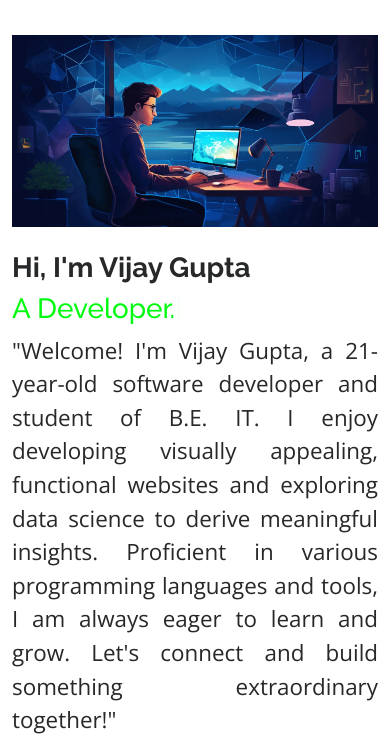
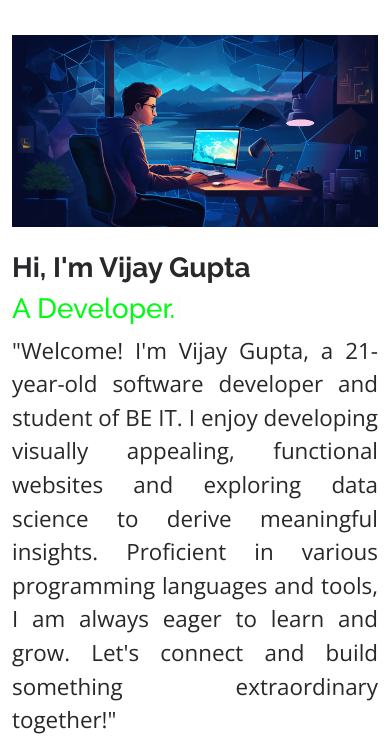
Before and after one commit to vijayguptagh/website, a plain HTML site: page index.html in a window 390 px wide. Shown: the part 113-849 px from the top of the page. Drawn offline with nearby package versions, Linux system fonts and the light colour scheme.

Commit message:
worked on responsivness

```diff
--- a/index.html
+++ b/index.html
@@ -105,7 +105,7 @@
 
 
                         <p style="font-size: 1.4rem; text-align: justify;">
-                            "Welcome! I'm Vijay Gupta, a 21-year-old software developer and student of B.E. IT. I enjoy
+                            "Welcome! I'm Vijay Gupta, a 21-year-old software developer and student of BE IT. I enjoy
                             developing visually appealing, functional websites and exploring data science to derive
                             meaningful insights. Proficient in various programming languages and tools, I am always
                             eager to learn and grow. Let's connect and build something extraordinary together!"
```
